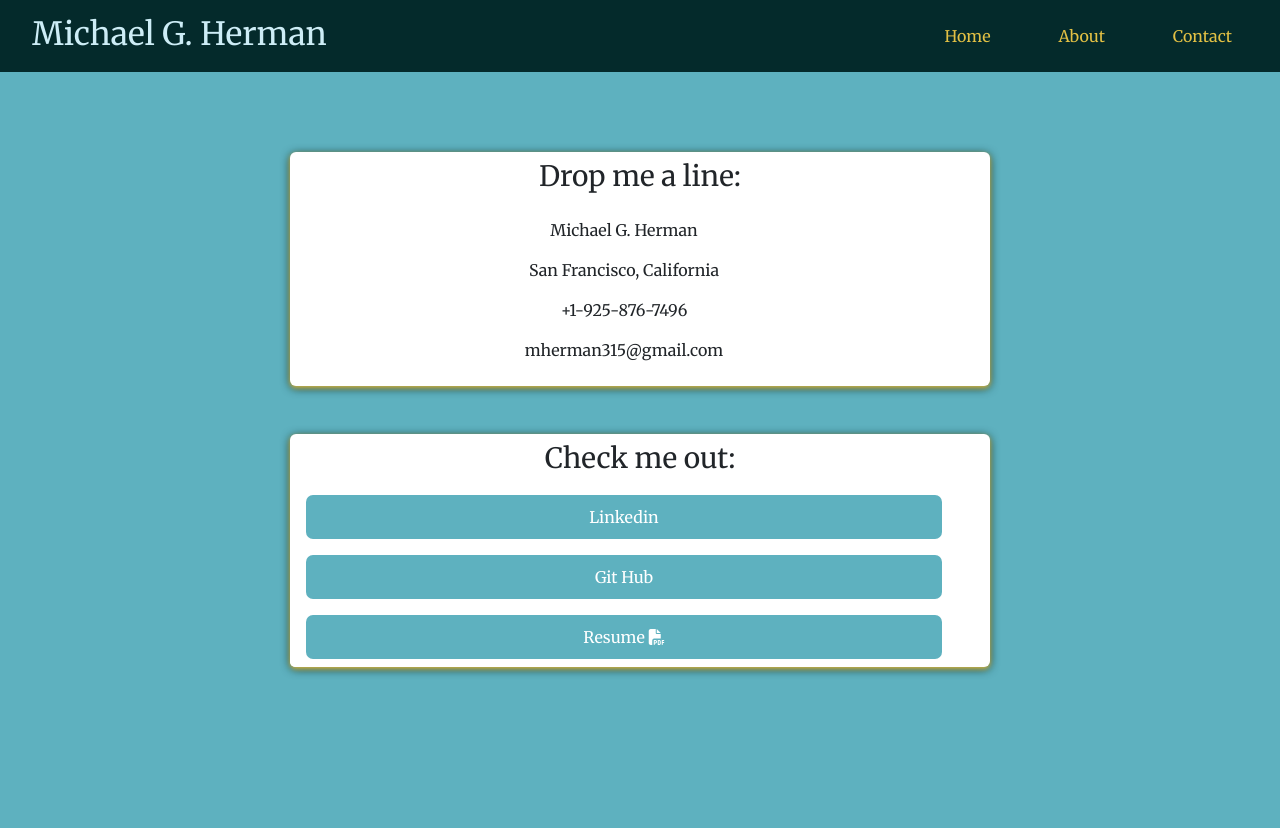
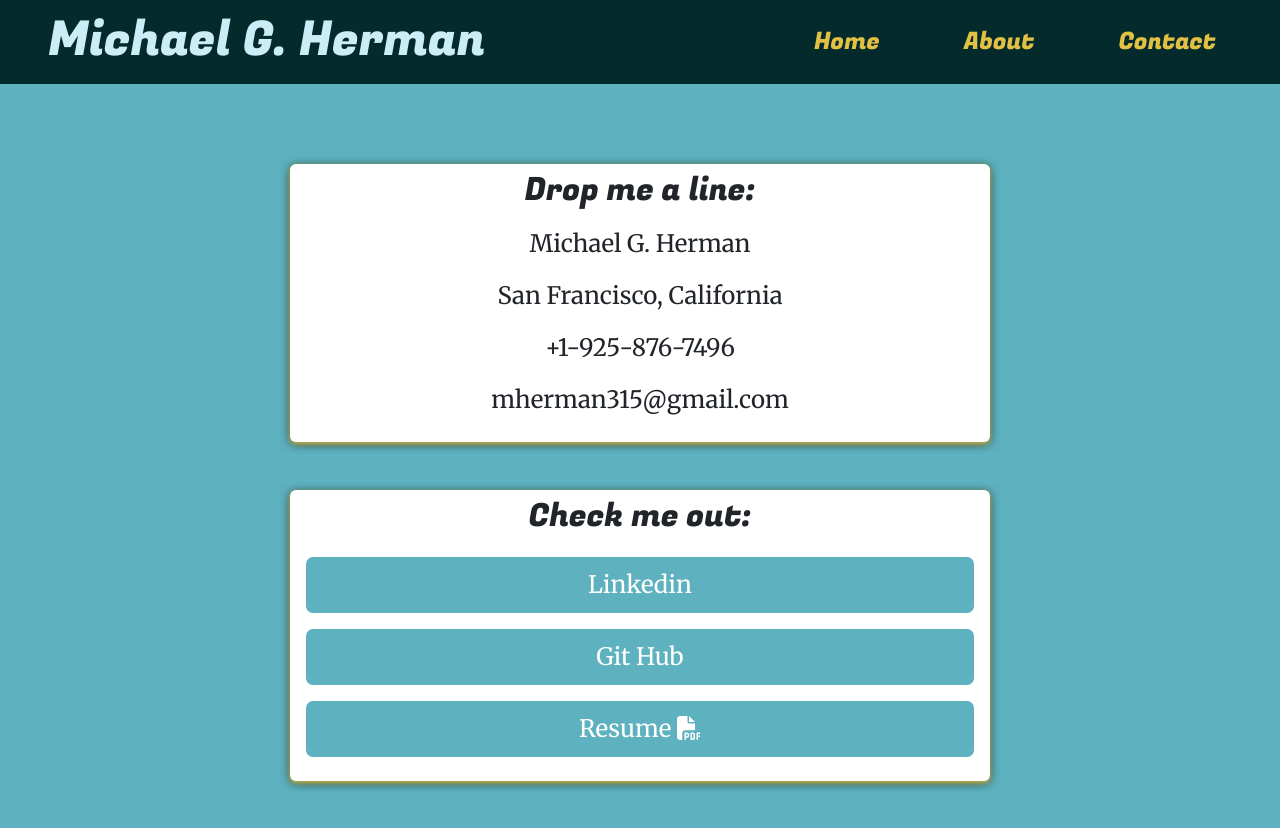
Before and after one commit to MGHermanMancarella/MGHermanMancarella.github.io, a plain HTML site: page contact.html in a window 1280 px wide. Before the commit the page ends 800 px from the top, so only its background shows below. Drawn offline with nearby package versions, Linux system fonts and the light colour scheme.

Commit message:
Messed with the Fonts. Now it POPS, baby.

```diff
--- a/contact.html
+++ b/contact.html
@@ -7,17 +7,15 @@
     <title>contact</title>
     <link rel="stylesheet" href="main.css" />
     <link
-      rel="stylesheet"
-      href="https://cdn.jsdelivr.net/npm/bootstrap@5.2.3/dist/css/bootstrap.min.css"
-      integrity="sha384-rbsA2VBKQhggwzxH7pPCaAqO46MgnOM80zW1RWuH61DGLwZJEdK2Kadq2F9CUG65"
-      crossorigin="anonymous"
-    />
-    <link rel="preconnect" href="https://fonts.googleapis.com" />
-    <link rel="preconnect" href="https://fonts.gstatic.com" crossorigin />
-    <link
-      href="https://fonts.googleapis.com/css2?family=Merriweather&display=swap"
-      rel="stylesheet"
-    />
+    rel="stylesheet"
+    href="https://cdn.jsdelivr.net/npm/bootstrap@5.2.3/dist/css/bootstrap.min.css"
+    integrity="sha384-rbsA2VBKQhggwzxH7pPCaAqO46MgnOM80zW1RWuH61DGLwZJEdK2Kadq2F9CUG65"
+    crossorigin="anonymous"
+  />
+  <link rel="preconnect" href="https://fonts.googleapis.com">
+  <link rel="preconnect" href="https://fonts.gstatic.com" crossorigin>
+  <link href="https://fonts.googleapis.com/css2?family=Bangers&family=Fugaz+One&family=Merriweather:wght@300;400;700&display=swap" rel="stylesheet">
+</head>
 
     <script
       src="https://kit.fontawesome.com/cbedde351e.js"
@@ -43,9 +41,9 @@
     </header>
 
     <article>
-      <div class="container">
-        <div class="card pt-2">
-          <h3 class="table ml-2 text-center">Drop me a line:</h3>
+      <div class="container text-center">
+        <div class="card pt-2 text-center">
+          <h3 class="card-title text-center">Drop me a line:</h3>
           <ul class="list-group card-text text-center">
             <li class="list-group-item">Michael G. Herman</li>
             <li class="list-group-item">San Francisco, California</li>
@@ -65,7 +63,7 @@
             <li class="list-group-item text-center">
               <a href="https://github.com/MGHermanMancarella">Git Hub</a>
             </li>
-            <li class="list-group-item text-center">
+            <li class="list-group-item text-center mb-3">
               <a href="Michael Herman Resume.pdf"
                 >Resume
                 <span
--- a/main.css
+++ b/main.css
@@ -6,11 +6,12 @@
   --sinopia: #cc3f0cff;
 }
 @font-face {
-  font-family: 'Merriweather';
+  font-family: 'Merriweather' serif;
   src: url('/Merriweather/Merriweather-Regular.ttf');
 }
 html > body {
-  font-family: 'Merriweather', serif;
+  font-family: 'Merriweather' serif;
+
   background-color: #5eb1bfff;
 }
 
@@ -21,11 +22,16 @@ html > body {
 article > h1,
 h4 {
   color: var(--light-cyan);
+  font-family: 'Fugaz One', cursive;
+  font-size: 2rem;
 }
 h1 > span {
   color: black;
   background-color: var(--moonstone);
+  font-family: 'Fugaz One', cursive;
+  font-size: 3rem;
 }
+
 h4 > a {
   text-decoration: none;
   color: var(--light-cyan);
@@ -36,12 +42,13 @@ h4 > a:hover {
 }
 article > .container {
   max-width: 900px;
+  font-family: 'Merriweather', serif;
 }
 article > aside,
 h1,
 h4,
 div {
-  max-width: 700px;
+  max-width: 1000px;
   margin: 0 auto;
 }
 
@@ -69,21 +76,24 @@ ul > li,
   display: inline-block;
   align-items: center;
   margin-right: 2em;
+  font-family: 'Fugaz One';
+  font-size: x-large;
 }
 
 body > header > nav {
   display: flexbox;
   justify-content: space-between;
   background-color: var(--dark-green);
-
-  font-family: 'Merriweather', serif;
 }
-nav > #name {
+nav > #name,
+h2 {
   color: var(--light-cyan);
 
   align-self: center;
   margin-top: 5px;
   margin-left: 1em;
+  font-family: 'Fugaz One';
+  font-size: 3rem;
 }
 
 .nav-group > .nav-item > .nav-link {
@@ -101,20 +111,26 @@ nav > #name {
 
 div > .card {
   max-width: 700px;
-  border: 2px;
+  border: 3px;
   border-color: #e2c044ff;
 }
 .card > .list-group > .list-group-item {
+  display: block;
+  width: 100%;
   border: 0;
+  font-family: 'Merriweather', serif;
 }
-.card li a {
+.card-title {
+  font-family: 'Fugaz One';
+  font-size: 2em;
+}
+.card > ul > li a {
   background-color: #5eb1bfff;
   text-decoration: none;
   color: white;
   padding: 10px;
   border-radius: 7px;
   display: block;
-  font-family: 'Merriweather', serif;
   transition: background-color 0.5s, color 0.5s linear,
     border-radius 2s ease-out;
 }
```
Also changed, not shown: about.html (+10 -12 lines), index.html (+3 -6 lines).
